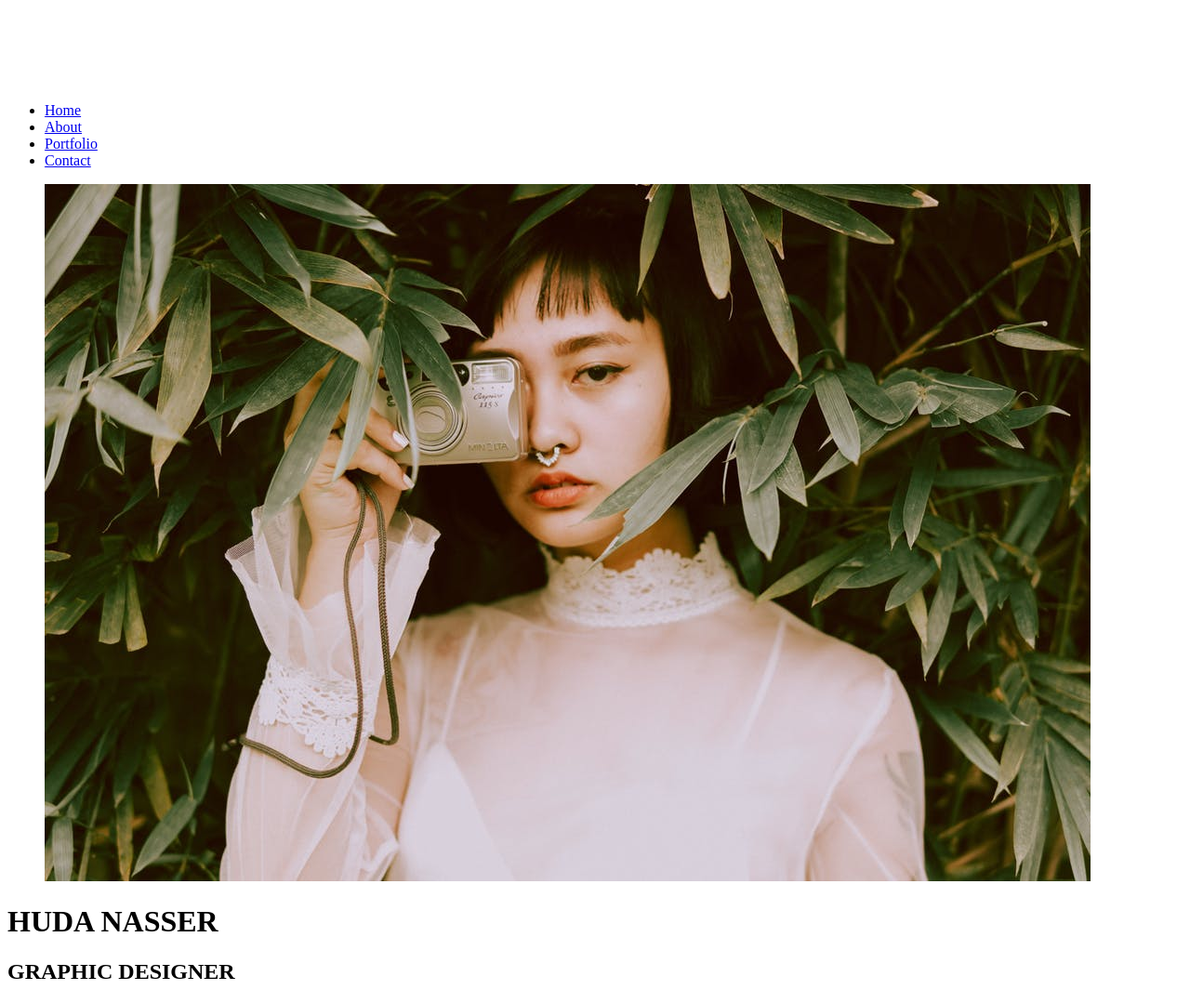
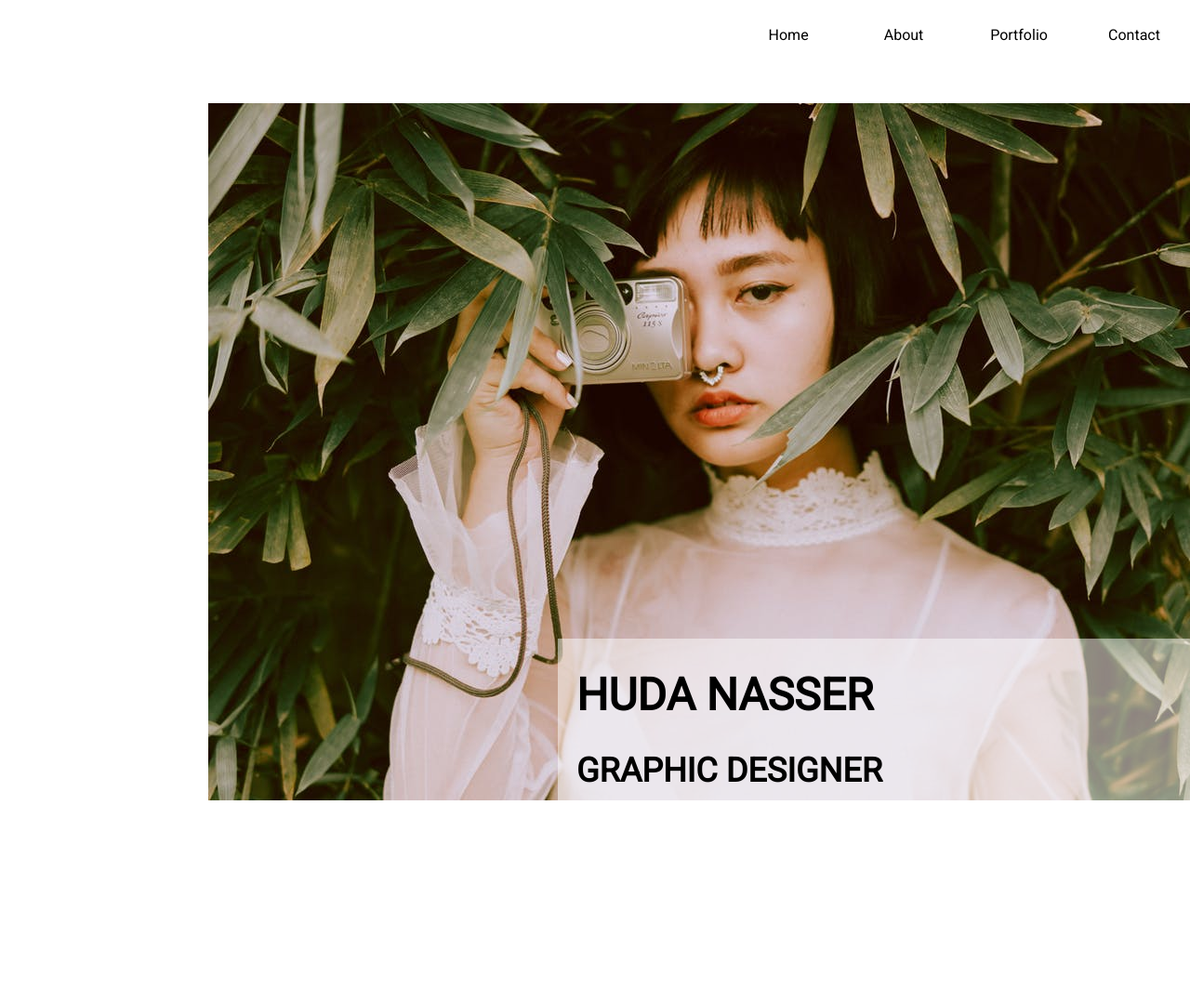
Before and after one commit to yodard/hudan, a Jekyll site: the page built from index.html, in a window 1280 px wide. Shown: the whole page at 93% size. Built offline with Jekyll 4.4.1, drawn with Linux system fonts in a browser that asks for light colours; after the commit the page ends 901 px from its top, so only the background shows below that.

Commit message:
Update default.html

```diff
--- a/_layouts/default.html
+++ b/_layouts/default.html
@@ -12,7 +12,7 @@
         This variable is stating that, it is looking for the url property that is
         in the site config file.
     -->
-    <link href=" https://yodard.github.io/hudan/assets/css/styles.scss" rel="stylesheet" type="text/css">
+    <link href=" {{site.url}}/assets/css/styles.css" rel="stylesheet" type="text/css">
     <title>Document</title>
 </head>
 <body>
```
